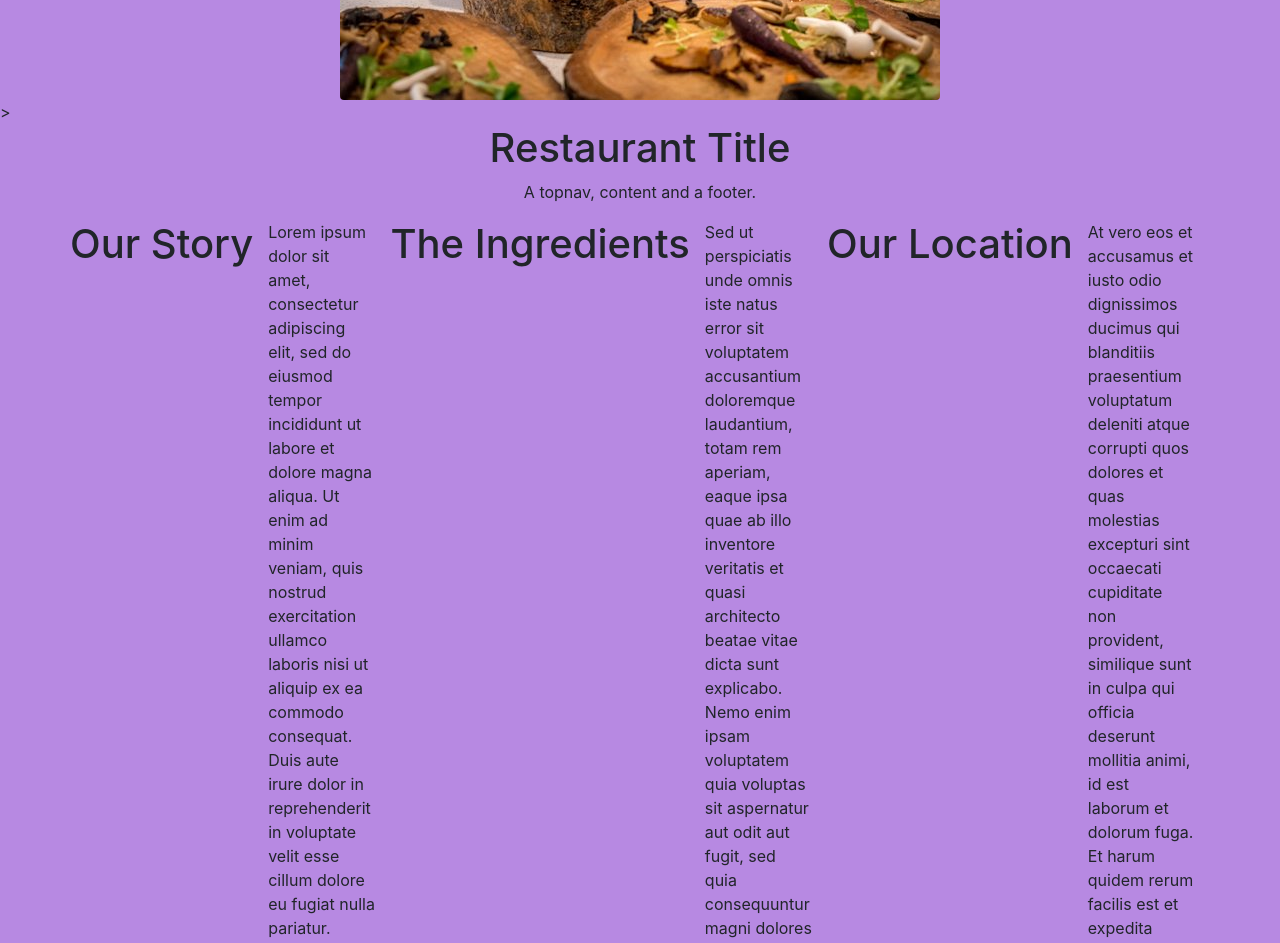
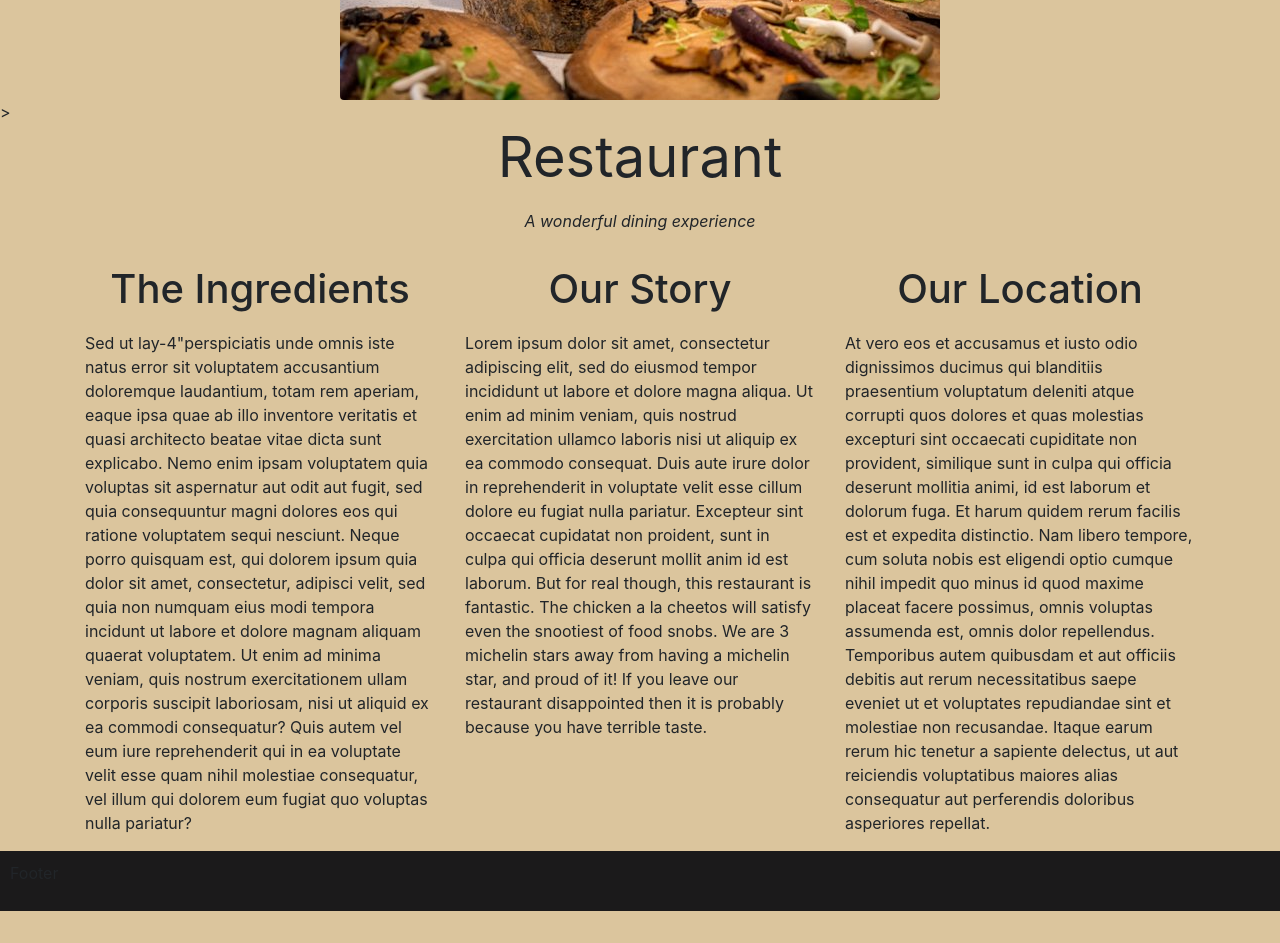
Before and after one commit to mkhoury-pc/RestaurantConcept, a plain HTML site: page index.html in a window 1280 px wide. Shown: the part 340-1283 px from the top of the page. After the commit the page ends 1251 px from the top, so only its background shows below. Drawn offline with nearby package versions, Linux system fonts and the light colour scheme; a script that the page names is missing.

Commit message:
Added text mods for content titles

```diff
--- a/index.html
+++ b/index.html
@@ -11,39 +11,45 @@
 </head>
 <body>
 
-    <!-- Nav Menu -->
+    <!-- Nav Menu/ Hamburger -->
   <div class="topnav" id="myTopnav">
     <a href="#home" class="active">Home</a>
     <a href="#menu">Menu</a>
-    <a href="#contact">Tap List</a>
+    <a href="#wine">Wine List</a>
     <a href="#about">Contact</a>
     <a href="javascript:void(0);" class="icon" onclick="myFunction()">
       <i class="fa fa-bars"></i>
     </a>
   </div>
+  <!-- Main Image -->
   <div>
     <img src="header.jpg" class="rounded mx-auto d-block header-img img-fluid" alt="Responsive image">>
   </div>
   <div class="content">
-    <h1>Restaurant Title</h1>
-    <p class="description">A topnav, content and a footer.</p>
+    <h1 class="display-4"><strong>Restaurant</strong></h1>
+    <p class="description"><i>A wonderful dining experience</i></p>
   </div>
+  <!-- Column content section -->
   <div class="container">
     <div class="row">
-      <h1>Our Story</h1>
-      <div class="col-md">
-        Lorem ipsum dolor sit amet, consectetur adipiscing elit, sed do eiusmod tempor incididunt ut labore et dolore magna aliqua. Ut enim ad minim veniam, quis nostrud exercitation ullamco laboris nisi ut aliquip ex ea commodo consequat. Duis aute irure dolor in reprehenderit in voluptate velit esse cillum dolore eu fugiat nulla pariatur. Excepteur sint occaecat cupidatat non proident, sunt in culpa qui officia deserunt mollit anim id est laborum.
-      </div>
-      <h1>The Ingredients</h1>
-      <div class="col-md">
-        Sed ut perspiciatis unde omnis iste natus error sit voluptatem accusantium doloremque laudantium, totam rem aperiam, eaque ipsa quae ab illo inventore veritatis et quasi architecto beatae vitae dicta sunt explicabo. Nemo enim ipsam voluptatem quia voluptas sit aspernatur aut odit aut fugit, sed quia consequuntur magni dolores eos qui ratione voluptatem sequi nesciunt. Neque porro quisquam est, qui dolorem ipsum quia dolor sit amet, consectetur, adipisci velit, sed quia non numquam eius modi tempora incidunt ut labore et dolore magnam aliquam quaerat voluptatem. Ut enim ad minima veniam, quis nostrum exercitationem ullam corporis suscipit laboriosam, nisi ut aliquid ex ea commodi consequatur? Quis autem vel eum iure reprehenderit qui in ea voluptate velit esse quam nihil molestiae consequatur, vel illum qui dolorem eum fugiat quo voluptas nulla pariatur?
-      </div>
-      <h1>Our Location</h1>
-      <div class="col-md">
-        At vero eos et accusamus et iusto odio dignissimos ducimus qui blanditiis praesentium voluptatum deleniti atque corrupti quos dolores et quas molestias excepturi sint occaecati cupiditate non provident, similique sunt in culpa qui officia deserunt mollitia animi, id est laborum et dolorum fuga. Et harum quidem rerum facilis est et expedita distinctio. Nam libero tempore, cum soluta nobis est eligendi optio cumque nihil impedit quo minus id quod maxime placeat facere possimus, omnis voluptas assumenda est, omnis dolor repellendus. Temporibus autem quibusdam et aut officiis debitis aut rerum necessitatibus saepe eveniet ut et voluptates repudiandae sint et molestiae non recusandae. Itaque earum rerum hic tenetur a sapiente delectus, ut aut reiciendis voluptatibus maiores alias consequatur aut perferendis doloribus asperiores repellat.
+      <div class="col-lg order-lg-2" >
+        <h1 class="text-center">Our Story</h1>
+        <p>Lorem ipsum dolor sit amet, consectetur adipiscing elit, sed do eiusmod tempor incididunt ut labore et dolore magna aliqua. Ut enim ad minim veniam, quis nostrud exercitation ullamco laboris nisi ut aliquip ex ea commodo consequat. Duis aute irure dolor in reprehenderit in voluptate velit esse cillum dolore eu fugiat nulla pariatur. Excepteur sint occaecat cupidatat non proident, sunt in culpa qui officia deserunt mollit anim id est laborum.  But for real though, this restaurant is fantastic.  The chicken a la cheetos will satisfy even the snootiest of food snobs.  We are 3 michelin stars away from having a michelin star, and proud of it!  If you leave our restaurant disappointed then it is probably because you have terrible taste.
+        </p>
+        </div>
+      <div class="col-lg order-lg-1">
+        <h1 class="text-center">The Ingredients</h1>
+        <p>Sed ut lay-4"perspiciatis unde omnis iste natus error sit voluptatem accusantium doloremque laudantium, totam rem aperiam, eaque ipsa quae ab illo inventore veritatis et quasi architecto beatae vitae dicta sunt explicabo. Nemo enim ipsam voluptatem quia voluptas sit aspernatur aut odit aut fugit, sed quia consequuntur magni dolores eos qui ratione voluptatem sequi nesciunt. Neque porro quisquam est, qui dolorem ipsum quia dolor sit amet, consectetur, adipisci velit, sed quia non numquam eius modi tempora incidunt ut labore et dolore magnam aliquam quaerat voluptatem. Ut enim ad minima veniam, quis nostrum exercitationem ullam corporis suscipit laboriosam, nisi ut aliquid ex ea commodi consequatur? Quis autem vel eum iure reprehenderit qui in ea voluptate velit esse quam nihil molestiae consequatur, vel illum qui dolorem eum fugiat quo voluptas nulla pariatur?
+        </p>
+        </div>
+      <div class="col-lg order-lg-3">
+        <h1 class="text-center">Our Location</h1>
+        <p>At vero eos et accusamus et iusto odio dignissimos ducimus qui blanditiis praesentium voluptatum deleniti atque corrupti quos dolores et quas molestias excepturi sint occaecati cupiditate non provident, similique sunt in culpa qui officia deserunt mollitia animi, id est laborum et dolorum fuga. Et harum quidem rerum facilis est et expedita distinctio. Nam libero tempore, cum soluta nobis est eligendi optio cumque nihil impedit quo minus id quod maxime placeat facere possimus, omnis voluptas assumenda est, omnis dolor repellendus. Temporibus autem quibusdam et aut officiis debitis aut rerum necessitatibus saepe eveniet ut et voluptates repudiandae sint et molestiae non recusandae. Itaque earum rerum hic tenetur a sapiente delectus, ut aut reiciendis voluptatibus maiores alias consequatur aut perferendis doloribus asperiores repellat.
+        </p>
       </div>
     </div>
   </div>
+  <!-- Email submission form -->
   <div class="footer">
     <p>Footer</p>
   </div>
--- a/styles.css
+++ b/styles.css
@@ -3,13 +3,15 @@
 }
 
 body {
-  background-color: rgb(183, 137, 226);
+  background-color: rgb(219, 197, 157);
 }
 
 .footer {
-  background-color: #945589;
+  background-color: #1b1a1b;
   padding: 10px;
 }
+
+/* Hamburger Menu */
 
 .topnav {
   overflow: hidden;
@@ -32,7 +34,7 @@ body {
 }
 
 .topnav a.active {
-  background-color: #4CAF50;
+  background-color: #db84ae;
   color: white;
 }
 
@@ -42,11 +44,18 @@ body {
 
 h1 {
   text-align: center;
+  padding-bottom: 10px;
 }
 
 .description {
   text-align: center;
 }
+
+.description {
+  padding-bottom: 1em;
+}
+
+/* Media queries */
 
 @media screen and (max-width: 600px) {
   .topnav a:not(:first-child) {display: none;}
```
